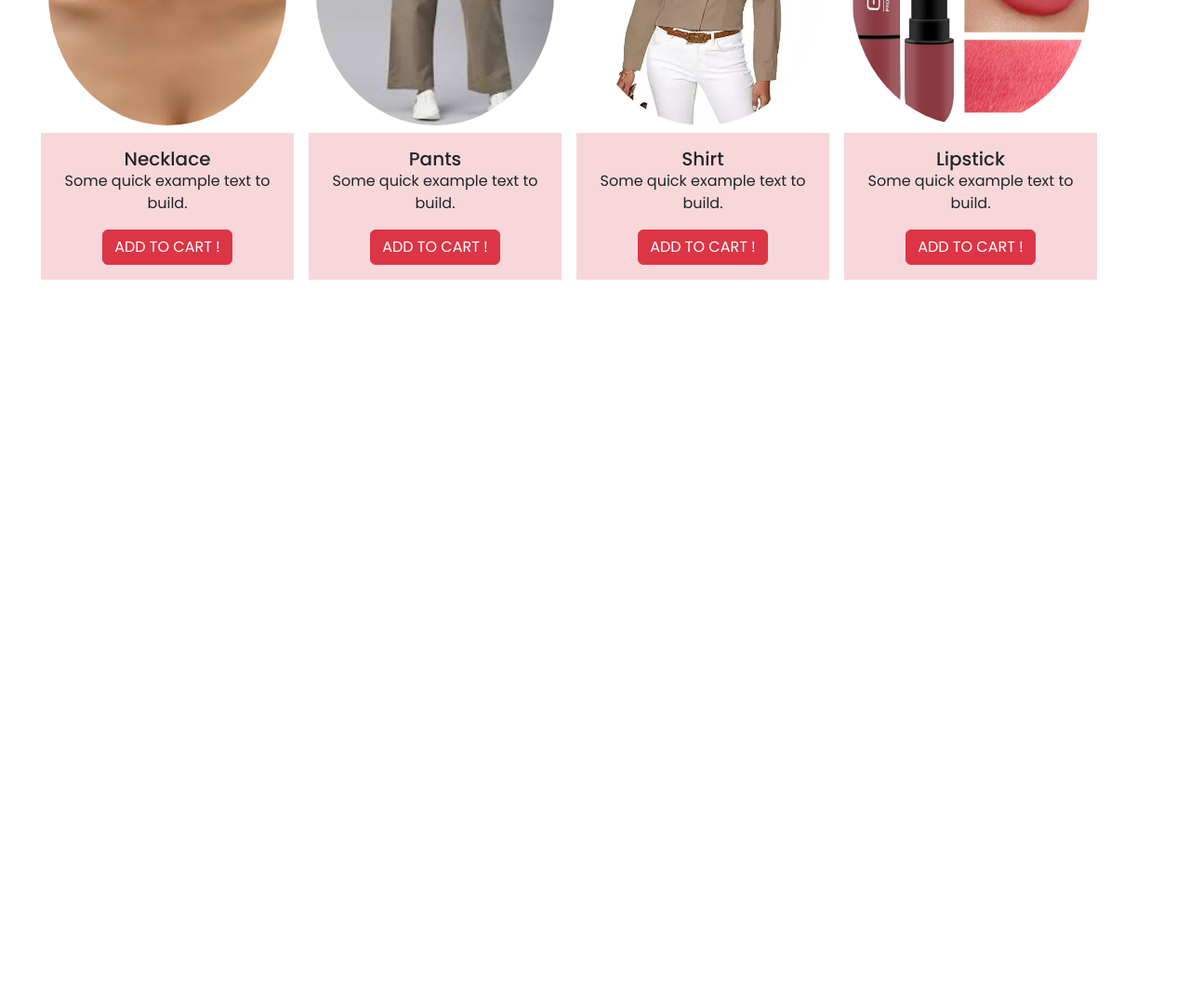
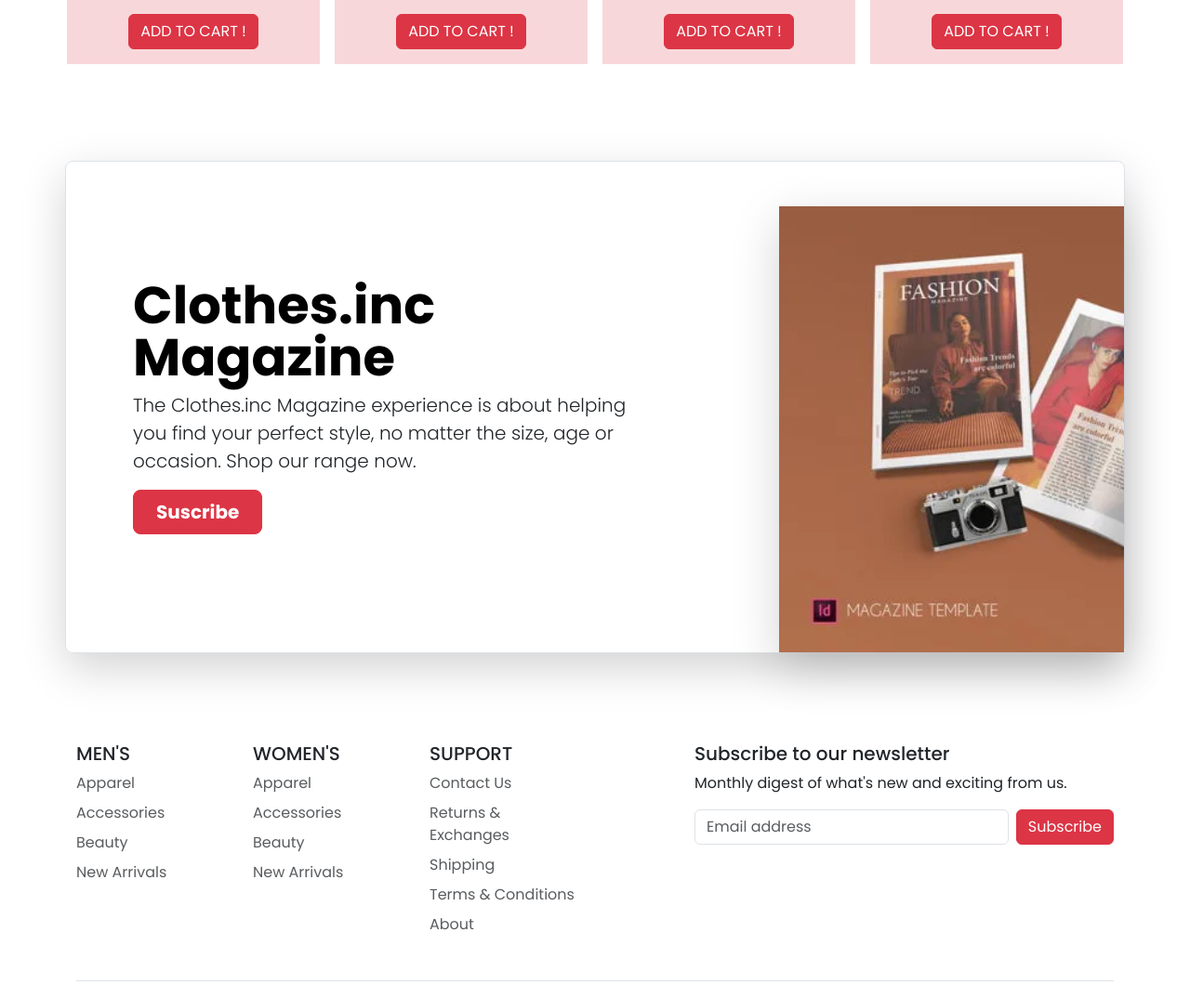
Before and after one commit to matifelitti/Clothing-Web-Store, a website: page home.html in a window 1280 px wide. Shown: the part 1541-2615 px from the top of the page at 93% size. Before the commit the page ends 1898 px from the top, so only its background shows below. Drawn offline with nearby package versions, Linux system fonts and the light colour scheme.

Commit message:
adding footer and magazine container

```diff
--- a/home.html
+++ b/home.html
@@ -78,7 +78,7 @@
 
 
   <!-- carousel -->
-  <div id="carouselExampleDark" class="carousel carousel-dark slide">
+  <div id="carouselExampleDark" class="carousel carousel-dark slide height-550">
     <div class="carousel-indicators">
       <button type="button" data-bs-target="#carouselExampleDark" data-bs-slide-to="0" class="active"
         aria-current="true" aria-label="Slide 1"></button>
@@ -87,13 +87,13 @@
     </div>
     <div class="carousel-inner">
       <div class="carousel-item active">
-        <img style="height: 550px" src="images/carousel1.jpeg" class="d-block w-100" alt="image1">
+        <img src="images/carousel1.jpeg" class="d-block w-100" alt="image1">
       </div>
       <div class="carousel-item">
-        <img style="height: 550px" src="images/carousel2.jpeg" class="d-block w-100" alt="image2">
+        <img src="images/carousel2.jpeg" class="d-block w-100" alt="image2">
       </div>
       <div class="carousel-item">
-        <img style="height: 550px" src="images/carousel3.jpeg" class="d-block w-100" alt="image3">
+        <img src="images/carousel3.jpeg" class="d-block w-100" alt="image3">
       </div>
     </div>
     <button class="carousel-control-prev" type="button" data-bs-target="#carouselExampleDark" data-bs-slide="prev">
@@ -107,11 +107,11 @@
   </div>
 
   <!-- images men's container  -->
-  <div class="h5 p-3 m-4 text-danger border-bottom border-danger">
+  <div class="h5 p-3 m-4 text-danger text-center">
     Top Men's Products >
   </div>
 
-  <div class="row pt-2 p-5">
+  <div class="row pt-2 p-5 justify-content-center">
     <div class="p-2 col-12 col-lg-4" style="width: 18rem;">
       <img style="height: 300px" src="images/topmen1.jpeg" class="p-2 card-img-top rounded-circle" alt="image 1">
       <div class="card-body bg-danger-subtle p-3 text-center">
@@ -150,13 +150,11 @@
 
 
   <!-- images women's container  -->
-  <div class="h5 p-3 m-4 text-danger border-bottom border-danger">
+  <div class="h5 p-3 m-4 text-danger text-center">
     Top Women's Products >
   </div>
 
-  <div class="container"></div>
-
-  <div class="row pt-2 p-5">
+  <div class="row pt-2 p-5 justify-content-center">
     <div class="p-2 col-12 col-lg-4" style="width: 18rem;">
       <img style="height: 300px" src="images/topwomen1.jpeg" class="p-2 card-img-top rounded-circle" alt="image 1">
       <div class="card-body bg-danger-subtle p-3 text-center">
@@ -193,6 +191,84 @@
   </div>
   </div>
 
+  <!-- Magazine -->
+  <div class="container my-5">
+    <div class="row p-4 pb-0 pe-lg-0 pt-lg-5 align-items-center rounded-3 border shadow-lg">
+      <div class="col-lg-7 p-3 p-lg-5 pt-lg-3">
+        <h1 class="display-4 fw-bold lh-1 text-body-emphasis">Clothes.inc Magazine</h1>
+        <p class="lead">The Clothes.inc Magazine experience is about helping you find your perfect style, no matter the
+          size, age or occasion. Shop our range now.</p>
+        <div class="d-grid gap-2 d-md-flex justify-content-md-start mb-4 mb-lg-3">
+          <button type="button" class="btn btn-danger btn-lg px-4 me-md-2 fw-bold">Suscribe</button>
+        </div>
+      </div>
+      <div class="col-lg-4 offset-lg-1 p-0 overflow-hidden shadow-lg">
+        <img class="rounded-lg-3" src="images/magazine.jpeg" alt="" width="720">
+      </div>
+    </div>
+  </div>
+
+  <br><br>
+
+  <!-- Footer  -->
+  <div class="container">
+    <footer>
+      <div class="row">
+        <div class="col-6 col-md-2 mb-3">
+          <h5>MEN'S</h5>
+          <ul class="nav flex-column">
+            <li class="nav-item mb-2"><a href="#" class="nav-link p-0 text-body-secondary">Apparel</a></li>
+            <li class="nav-item mb-2"><a href="#" class="nav-link p-0 text-body-secondary">Accessories</a></li>
+            <li class="nav-item mb-2"><a href="#" class="nav-link p-0 text-body-secondary">Beauty</a></li>
+            <li class="nav-item mb-2"><a href="#" class="nav-link p-0 text-body-secondary">New Arrivals</a></li>
+          </ul>
+        </div>
+
+        <div class="col-6 col-md-2 mb-3">
+          <h5>WOMEN'S</h5>
+          <ul class="nav flex-column">
+            <li class="nav-item mb-2"><a href="#" class="nav-link p-0 text-body-secondary">Apparel</a></li>
+            <li class="nav-item mb-2"><a href="#" class="nav-link p-0 text-body-secondary">Accessories</a></li>
+            <li class="nav-item mb-2"><a href="#" class="nav-link p-0 text-body-secondary">Beauty</a></li>
+            <li class="nav-item mb-2"><a href="#" class="nav-link p-0 text-body-secondary">New Arrivals</a></li>
+          </ul>
+        </div>
+
+        <div class="col-6 col-md-2 mb-3">
+          <h5>SUPPORT</h5>
+          <ul class="nav flex-column">
+            <li class="nav-item mb-2"><a href="#" class="nav-link p-0 text-body-secondary">Contact Us</a></li>
+            <li class="nav-item mb-2"><a href="#" class="nav-link p-0 text-body-secondary">Returns & Exchanges</a></li>
+            <li class="nav-item mb-2"><a href="#" class="nav-link p-0 text-body-secondary">Shipping</a></li>
+            <li class="nav-item mb-2"><a href="#" class="nav-link p-0 text-body-secondary">Terms & Conditions</a></li>
+            <li class="nav-item mb-2"><a href="#" class="nav-link p-0 text-body-secondary">About</a></li>
+          </ul>
+        </div>
+
+        <div class="col-md-5 offset-md-1 mb-3">
+          <form>
+            <h5>Subscribe to our newsletter</h5>
+            <p>Monthly digest of what's new and exciting from us.</p>
+            <div class="d-flex flex-column flex-sm-row w-100 gap-2">
+              <label for="newsletter1" class="visually-hidden">Email address</label>
+              <input id="newsletter1" type="text" class="form-control" placeholder="Email address">
+              <button class="btn btn-danger" type="button">Subscribe</button>
+            </div>
+          </form>
+        </div>
+      </div>
+
+      <div class="d-flex flex-column flex-sm-row justify-content-between py-4 my-4 border-top">
+        <p>&copy; 2024 Clothes.Inc. All rights reserved.</p>
+        <ul class="list-unstyled d-flex">
+          <li class="ms-3"><a class="link-body-emphasis" href="#"><i class="bi bi-twitter-x"></i></a></li>
+          <li class="ms-3"><a class="link-body-emphasis" href="#"><i class="bi bi-instagram"></i></a></li>
+          <li class="ms-3"><a class="link-body-emphasis" href="#"><i class="bi bi-facebook"></i></a></li>
+        </ul>
+      </div>
+    </footer>
+  </div>
+
 
   <script src="https://cdn.jsdelivr.net/npm/bootstrap@5.3.3/dist/js/bootstrap.bundle.min.js"
     integrity="sha384-YvpcrYf0tY3lHB60NNkmXc5s9fDVZLESaAA55NDzOxhy9GkcIdslK1eN7N6jIeHz" crossorigin="anonymous">
--- /dev/null
+++ b/package.json
@@ -0,0 +1,5 @@
+{
+  "dependencies": {
+    "bootstrap-icons": "^1.11.3"
+  }
+}
--- a/styles.css
+++ b/styles.css
@@ -1,10 +1,15 @@
-@import url('https://fonts.googleapis.com/css2?family=Poppins:ital,wght@0,100;0,200;0,300;0,400;0,500;0,600;0,700;0,800;0,900;1,100;1,200;1,300;1,400;1,500;1,600;1,700;1,800;1,900&display=swap');
+@import url("https://fonts.googleapis.com/css2?family=Poppins:ital,wght@0,100;0,200;0,300;0,400;0,500;0,600;0,700;0,800;0,900;1,100;1,200;1,300;1,400;1,500;1,600;1,700;1,800;1,900&display=swap");
+@import url("https://cdn.jsdelivr.net/npm/bootstrap-icons@1.11.3/font/bootstrap-icons.min.css");
 
-body{
-    font-family: "Poppins", sans-serif;
+body {
+  font-family: "Poppins", sans-serif;
 }
 
-.dropdown-item:hover{
-    background-color: rgb(220, 53, 69);
-    color: white;
+.dropdown-item:hover {
+  background-color: rgb(220, 53, 69);
+  color: white;
 }
+
+.bi {
+  color: rgb(220, 53, 69);
+}
```
Also changed, not shown: images/carousel1.jpeg, images/carousel2.jpeg, images/carousel3.jpeg, images/magazine.jpeg (added), 2 other files.
